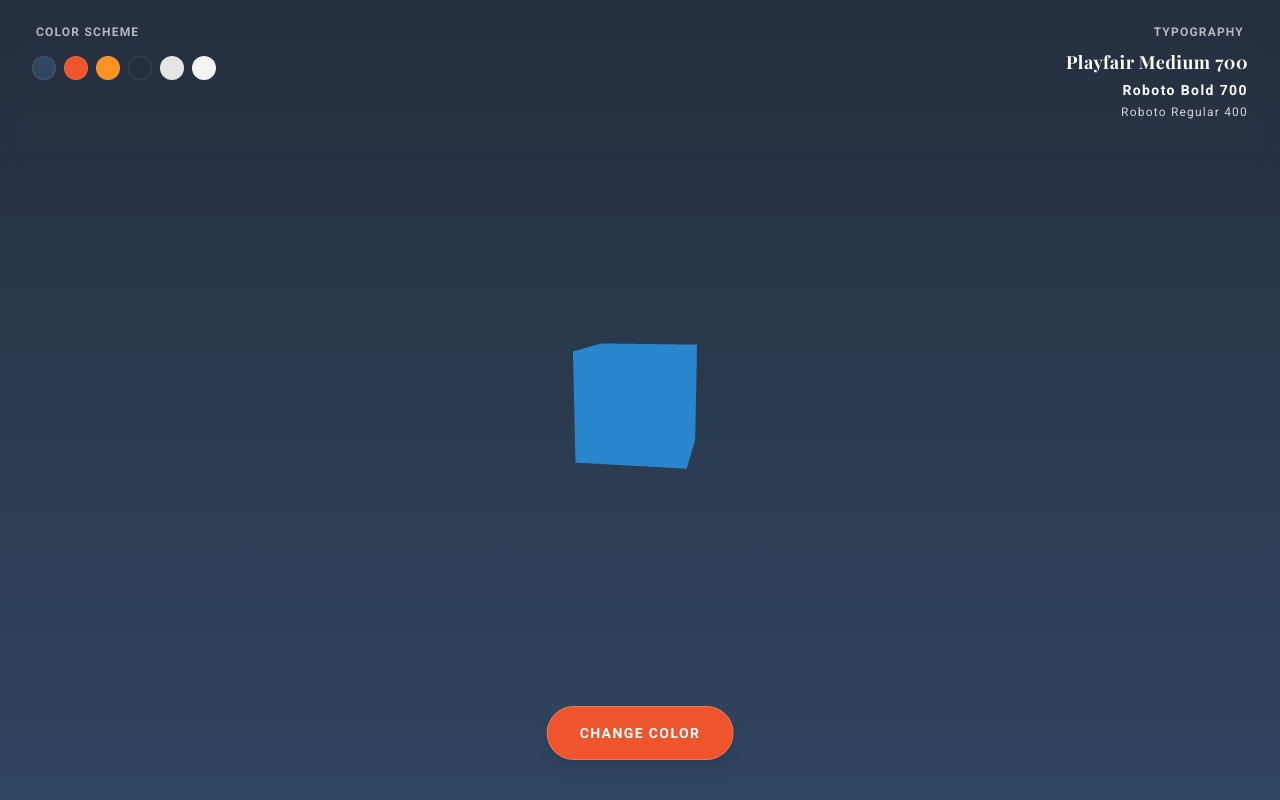
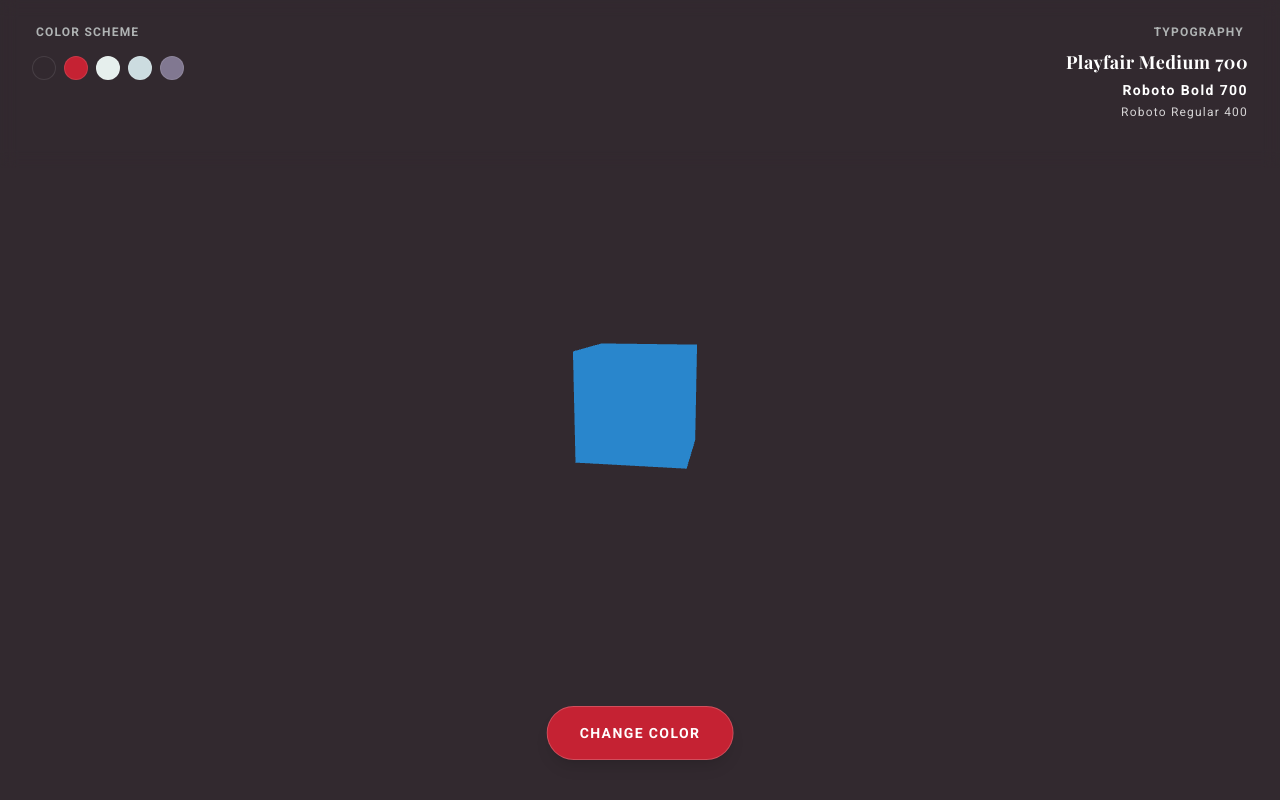
Before and after one commit to arturitu/threejs-react-starter, a React (Vite) app: page / in a window 1280 px wide. Built offline with nearby package versions, Linux system fonts and the light colour scheme.

Commit message:
Refactor color palette: Update UI component colors and unify CSS color variables

```diff
--- a/src/components/UI.jsx
+++ b/src/components/UI.jsx
@@ -15,16 +15,15 @@ const UI = () => {
   })
 
   const palette = [
-    { name: 'brandBlue', hex: '#304560', className: 'bg-brandBlue' },
-    { name: 'brandOrange', hex: '#ee552c', className: 'bg-brandOrange' },
-    { name: 'brandYellow', hex: '#ff9125', className: 'bg-brandYellow' },
-    { name: 'brandDark', hex: '#252e3d', className: 'bg-brandDark' },
-    { name: 'brandLightGray', hex: '#e5e5e5', className: 'bg-brandLightGray' },
+    { name: 'brandDark', hex: '#1b1b1b', className: 'bg-brandDark' },
+    { name: 'brandRed', hex: '#ee552c', className: 'bg-brandRed' },
     {
       name: 'brandExtraLight',
       hex: '#f4f4f4',
       className: 'bg-brandExtraLight',
     },
+    { name: 'brandLightGray', hex: '#e5e5e5', className: 'bg-brandLightGray' },
+    { name: 'brandGray', hex: '#ff9125', className: 'bg-brandGray' },
   ]
 
   const changeColor = () => {
@@ -84,7 +83,7 @@ const UI = () => {
         <div className="fixed bottom-10 left-1/2 -translate-x-1/2 flex justify-center z-30">
           <button
             onClick={changeColor}
-            className="px-8 py-4 rounded-full bg-brandOrange text-white font-black tracking-widest uppercase shadow-lg hover:scale-105 active:scale-95 transition-all border border-white/20 text-sm"
+            className="px-8 py-4 rounded-full bg-brandRed text-white font-black tracking-widest uppercase shadow-lg hover:scale-105 active:scale-95 transition-all border border-white/20 text-sm"
           >
             Change Color
           </button>
@@ -94,7 +93,7 @@ const UI = () => {
       {gameEnded && (
         <div className="fixed inset-0 flex items-center justify-center z-40 bg-brandDark/60 backdrop-blur-xl">
           <div className="relative w-full max-w-sm bg-brandDark/90 rounded-3xl shadow-2xl flex flex-col items-center gap-8 border border-white/10 p-10 overflow-hidden">
-            <div className="absolute -top-16 -right-16 w-32 h-32 bg-brandOrange/20 blur-2xl rounded-full" />
+            <div className="absolute -top-16 -right-16 w-32 h-32 bg-brandRed/20 blur-2xl rounded-full" />
             <div className="absolute -bottom-16 -left-16 w-32 h-32 bg-brandBlue/20 blur-2xl rounded-full" />
 
             <h1 className="text-white font-serif font-black text-4xl italic drop-shadow-2xl text-center z-10">
@@ -103,7 +102,7 @@ const UI = () => {
 
             <button
               onClick={resetGame}
-              className="w-full py-4 rounded-xl bg-brandOrange text-white font-black text-lg tracking-wide shadow-xl hover:brightness-110 active:scale-95 transition-all z-10 uppercase"
+              className="w-full py-4 rounded-xl bg-brandRed text-white font-black text-lg tracking-wide shadow-xl hover:brightness-110 active:scale-95 transition-all z-10 uppercase"
             >
               Restart
             </button>
--- a/src/index.css
+++ b/src/index.css
@@ -4,12 +4,11 @@
   --font-sans: 'Roboto', sans-serif;
   --font-serif: 'Playfair Display', serif;
 
-  --color-brandOrange: #ee552c;
-  --color-brandYellow: #ff9125;
-  --color-brandDark: #252e3d;
-  --color-brandLightGray: #e5e5e5;
-  --color-brandExtraLight: #f4f4f4;
-  --color-brandBlue: #304560;
+  --color-brandDark: #32292f;
+  --color-brandRed: #c52233;
+  --color-brandExtraLight: #e6efed;
+  --color-brandLightGray: #ccdce0;
+  --color-brandGray: #817891;
 }
 
 html,
```
